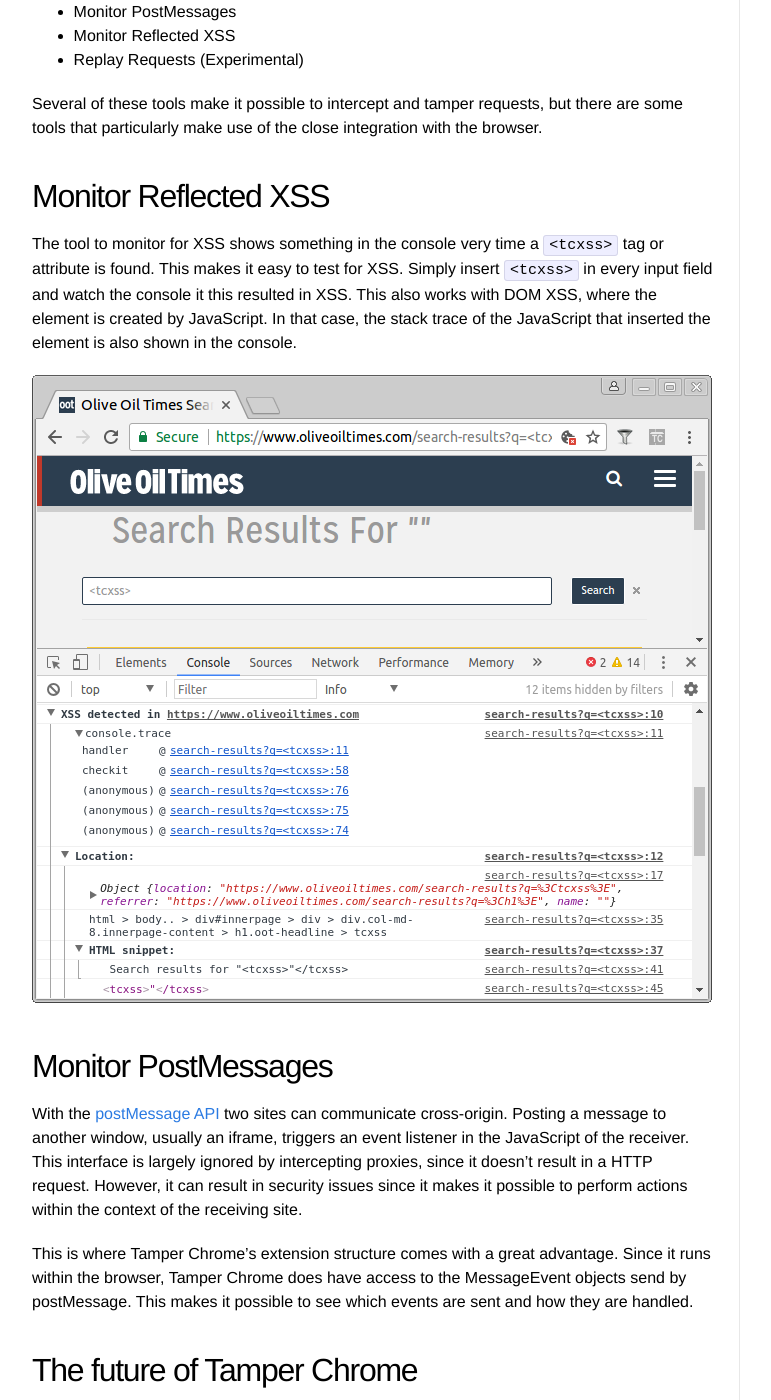
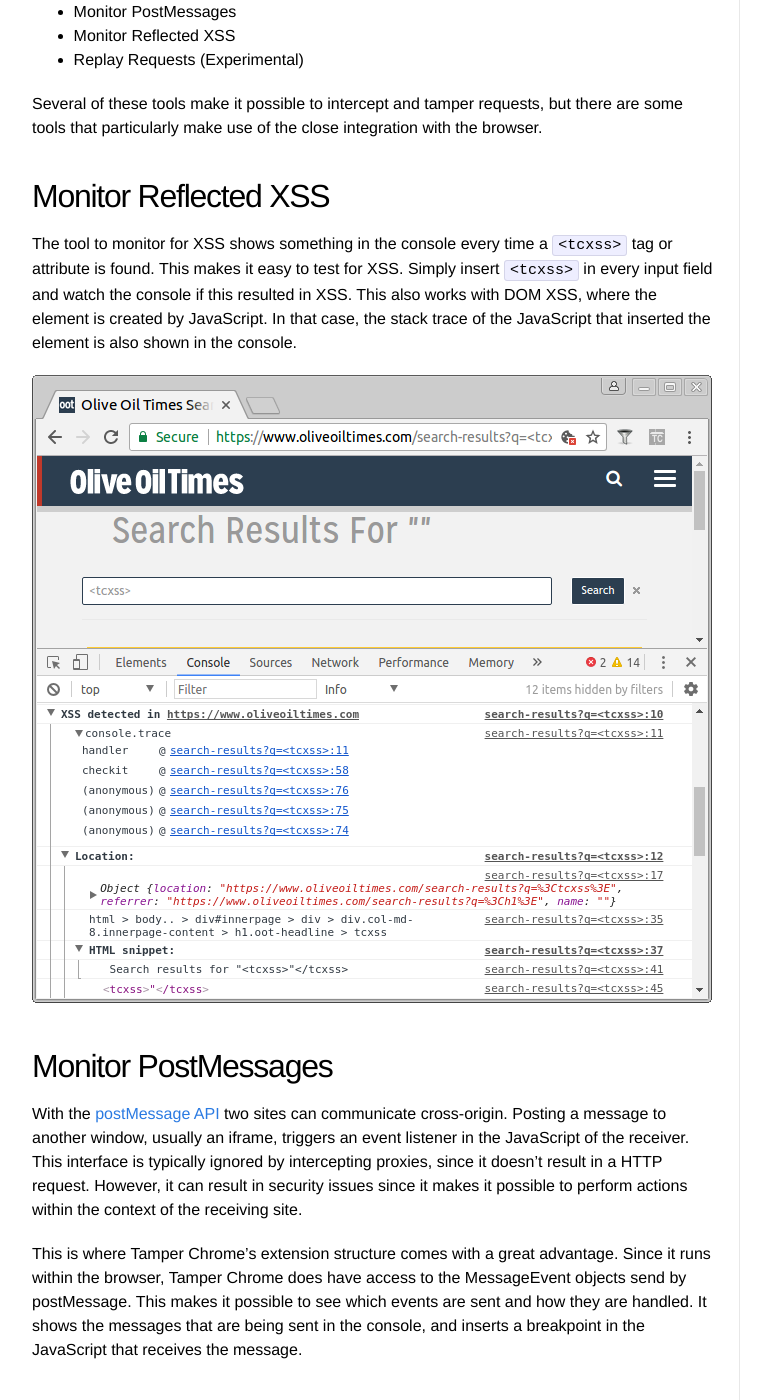
Before and after one commit to Sjord/Sjord.github.io, a Jekyll site: the page built from _posts/2017-06-28-tamper-chrome.md, in a window 1280 px wide and 1400 px high, scrolled down 1232 px. Shown: the whole window, without its empty margins (108-879 px from the left). Built offline with Jekyll 4.4.1, drawn with Linux system fonts in a browser that asks for light colours; some of the changed text lies outside the part shown.

Commit message:
Fix some typos

```diff
--- a/_posts/2017-06-28-tamper-chrome.md
+++ b/_posts/2017-06-28-tamper-chrome.md
@@ -34,20 +34,20 @@
 
 ## Monitor Reflected XSS
 
-The tool to monitor for XSS shows something in the console very time a `<tcxss>` tag or attribute is found. This makes it easy to test for XSS. Simply insert `<tcxss>` in every input field and watch the console it this resulted in XSS. This also works with DOM XSS, where the element is created by JavaScript. In that case, the stack trace of the JavaScript that inserted the element is also shown in the console.
+The tool to monitor for XSS shows something in the console every time a `<tcxss>` tag or attribute is found. This makes it easy to test for XSS. Simply insert `<tcxss>` in every input field and watch the console if this resulted in XSS. This also works with DOM XSS, where the element is created by JavaScript. In that case, the stack trace of the JavaScript that inserted the element is also shown in the console.
 
 <img src="/images/tamperchrome-xss-detected.png" alt="Tamper Chrome shows that XSS is present on this page">
 
 ## Monitor PostMessages
 
-With the [postMessage API](https://developer.mozilla.org/en-US/docs/Web/API/Window/postMessage) two sites can communicate cross-origin. Posting a message to another window, usually an iframe, triggers an event listener in the JavaScript of the receiver. This interface is largely ignored by intercepting proxies, since it doesn't result in a HTTP request. However, it can result in security issues since it makes it possible to perform actions within the context of the receiving site.
+With the [postMessage API](https://developer.mozilla.org/en-US/docs/Web/API/Window/postMessage) two sites can communicate cross-origin. Posting a message to another window, usually an iframe, triggers an event listener in the JavaScript of the receiver. This interface is typically ignored by intercepting proxies, since it doesn't result in a HTTP request. However, it can result in security issues since it makes it possible to perform actions within the context of the receiving site.
 
-This is where Tamper Chrome's extension structure comes with a great advantage. Since it runs within the browser, Tamper Chrome does have access to the MessageEvent objects send by postMessage. This makes it possible to see which events are sent and how they are handled.
+This is where Tamper Chrome's extension structure comes with a great advantage. Since it runs within the browser, Tamper Chrome does have access to the MessageEvent objects send by postMessage. This makes it possible to see which events are sent and how they are handled. It shows the messages that are being sent in the console, and inserts a breakpoint in the JavaScript that receives the message.
 
 
 ## The future of Tamper Chrome
 
-Tamper Chrome is a little rough around the edges. It's clearly some pentester's own functional tool, and the developer has no aspirations to make turn this into a general purpose pentesting product:
+Tamper Chrome is a little rough around the edges. It's clearly some pentester's own functional tool, and the developer has no aspirations to turn this into a general purpose pentesting product:
 
 > Generally, I'm not looking to build a tool to replace Burp or ZAP for everyone but rather to build a tool that helps me do my job doing web security pentesting, so many features that are very popular in Burp or ZAP that aren't needed for the type of work I do, are unlikely to be implemented (e.g., the Repeater in Burp, I usually just implement that in JavaScript myself with a for loop in the JavaScript console :-).
 
```
